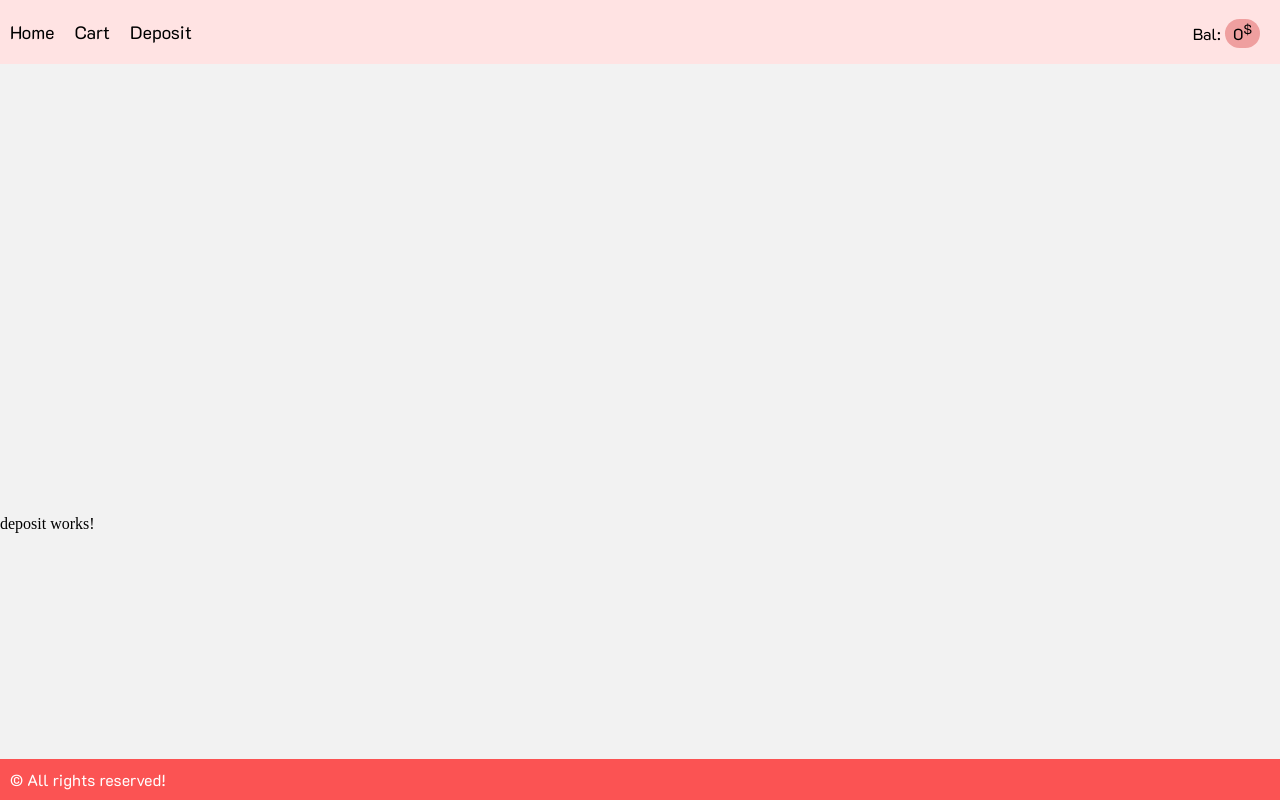
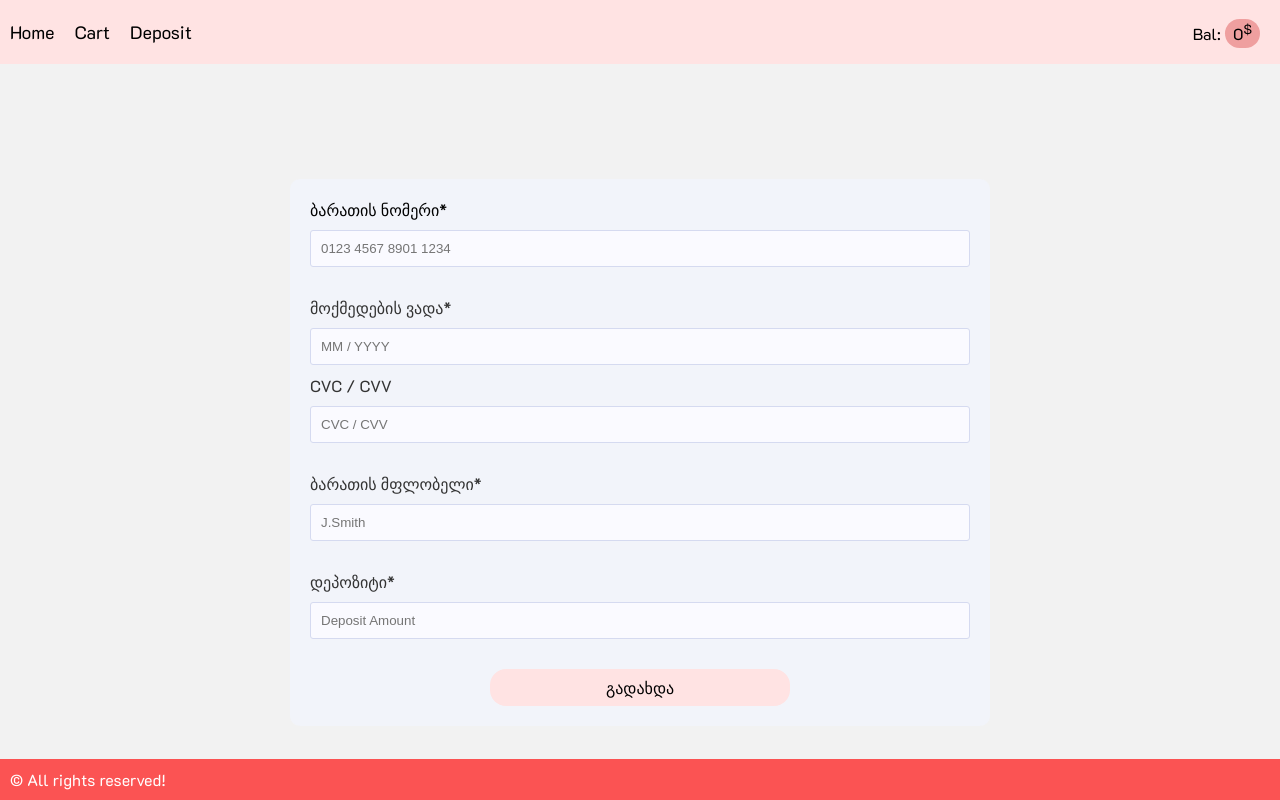
Before and after one commit to NikaKvaratskhelia/InternshipProject, an Angular app: page /deposit in a window 1280 px wide. Built offline with nearby package versions, Linux system fonts and the light colour scheme.

Commit message:
deposit added

```diff
--- a/src/app/components/deposit/deposit.html
+++ b/src/app/components/deposit/deposit.html
@@ -1 +1,45 @@
-<p>deposit works!</p>
+<form class="payment-info" (submit)="deposit()" [formGroup]="paymentInfo">
+
+    <div class="card-number">
+        <label for="cardNum">ბარათის ნომერი*</label><input id="cardNum" formControlName="cardNum" inputmode="numeric"
+            pattern="[0-9 ]*" (input)="formatCardNum($event)" placeholder="0123 4567 8901 1234" required
+            maxlength="19" />
+
+    </div>
+
+    <div class="card-date-cvv">
+        <div class="card-date input-group">
+            <label for="cardDate">მოქმედების ვადა*</label><input id="cardDate" formControlName="cardDate"
+                inputmode="numeric" pattern="[0-9/ ]*" (input)="formatDate($event)" placeholder="MM / YYYY" required />
+
+        </div>
+
+        <div class="card-cvv input-group">
+            <label for="cardCvv">CVC / CVV</label>
+            <input id="cardCvv" formControlName="cardCvv" inputmode="numeric" pattern="\d*" maxlength="4"
+                (input)="digitsOnly($event)" placeholder="CVC / CVV" required />
+        </div>
+    </div>
+
+    <div class="card-owner input-group">
+        <label for="cardOwner">ბარათის მფლობელი*</label><input id="cardOwner" formControlName="cardOwner"
+            pattern="[A-Za-z .']*" (input)="lettersOnly($event)" placeholder="J.Smith" required />
+    </div>
+
+    <div class="depo-amount input-group">
+        <label for="depo">დეპოზიტი*</label>
+        <input id="depo" type="number" min="0" max="9999" formControlName="depo" (input)="digitsOnly($event)"
+            placeholder="Deposit Amount" required />
+        @if(errorMessage.length > 0){
+        {{errorMessage}}
+        }
+    </div>
+
+    <button type=" submit">გადახდა</button>
+</form>
+
+@if(showPopup){
+<div class="pop-up">
+    {{ errorMessage }}
+</div>
+}
--- a/src/app/components/deposit/deposit.scss
+++ b/src/app/components/deposit/deposit.scss
@@ -0,0 +1,128 @@
+.payment-info {
+  display: flex;
+  flex-direction: column;
+  gap: 30px;
+  background-color: #f2f4fa;
+  padding: 20px;
+  border-radius: 10px;
+  max-width: 700px;
+  margin: auto;
+  margin-top: 50px;
+  font-family: k2d-regular;
+
+  input {
+    padding: 10px;
+    border: 1px solid #d5daf0;
+    border-radius: 3px;
+    background-color: #fafaff;
+  }
+
+  > div {
+    display: flex;
+    flex-direction: column;
+    gap: 10px;
+    width: 100%;
+
+    div {
+      width: 100%;
+      display: flex;
+      flex-direction: column;
+      justify-content: center;
+      gap: 10px;
+
+      input {
+        width: 100%;
+      }
+    }
+  }
+
+  button {
+    border: none;
+    font-family: k2d-regular;
+    font-size: 16px;
+    display: flex;
+    align-items: center;
+    justify-content: center;
+    text-align: center;
+    max-width: 300px;
+    width: 100%;
+    margin: auto;
+    padding: 8px;
+    color: #000;
+    border-radius: 16px;
+    background-color: #ffe3e3;
+    cursor: pointer;
+    transition: all 0.5s;
+
+    &:hover {
+      background-color: #ef9f9f;
+    }
+
+    &:active {
+      background-color: #fb5353;
+    }
+  }
+}
+
+.input-group {
+  display: flex;
+  flex-direction: column;
+  gap: 10px;
+
+  label {
+    font-size: 16px;
+    color: #333;
+  }
+
+  input {
+    width: 100%;
+    padding: 10px;
+    border: 1px solid #d5daf0;
+    border-radius: 3px;
+    background-color: #fafaff;
+  }
+}
+.pop-up {
+  position: fixed;
+  bottom: 20px;
+  left: 50%;
+  max-width: 300px;
+  width: 100%;
+  transform: translateX(-50%);
+  background-color: #0a74da;
+  color: white;
+  padding: 12px 24px;
+  text-align: center;
+  border-radius: 8px;
+  box-shadow: 0 4px 12px rgba(0, 0, 0, 0.2);
+  z-index: 1000;
+  font-size: 16px;
+  font-weight: 500;
+  font-family: 'bpg arial caps';
+  animation: slideUp 0.3s ease-out, fadeOut 0.5s ease-in 2.5s forwards;
+}
+
+.green {
+  background-color: green;
+}
+
+.red {
+  background-color: red;
+}
+
+@keyframes slideUp {
+  from {
+    transform: translate(-50%, 100%);
+    opacity: 0;
+  }
+  to {
+    transform: translate(-50%, 0);
+    opacity: 1;
+  }
+}
+
+@keyframes fadeOut {
+  to {
+    opacity: 0;
+  }
+}
--- a/src/app/components/deposit/deposit.ts
+++ b/src/app/components/deposit/deposit.ts
@@ -1,11 +1,91 @@
-import { Component } from '@angular/core';
+import { Component, inject } from '@angular/core';
+import { FormControl, FormGroup, ReactiveFormsModule, Validators } from '@angular/forms';
+import { BalanceService } from '../../services/balance-service';
+import { Router } from '@angular/router';
 
 @Component({
   selector: 'app-deposit',
-  imports: [],
+  imports: [ReactiveFormsModule],
   templateUrl: './deposit.html',
   styleUrl: './deposit.scss',
 })
 export class Deposit {
+  public errorMessage: string = '';
+  public prevBalance: number = 0;
+  public showPopup: boolean = false;
 
+  constructor(private balanceService: BalanceService, private router: Router) {
+    this.balanceService.balance$.subscribe((b) => {
+      this.prevBalance = b;
+    });
+  }
+
+  public paymentInfo: FormGroup = new FormGroup({
+    cardNum: new FormControl('', [
+      Validators.required,
+      Validators.pattern(/^(?:\d{4} ?){3}\d{4}$/),
+    ]),
+    cardDate: new FormControl('', [
+      Validators.required,
+      Validators.pattern(/^(0[1-9]|1[0-2]) ?\/ ?\d{4}$/),
+    ]),
+    cardCvv: new FormControl('', [Validators.required, Validators.pattern(/^\d{3,4}$/)]),
+    cardOwner: new FormControl('', [Validators.required, Validators.pattern(/^[A-Za-z .']{2,}$/)]),
+    depo: new FormControl('', [Validators.required, Validators.pattern(/^[1-9]\d*$/)]),
+  });
+
+  deposit() {
+    if (this.paymentInfo.value.depo <= 0) {
+      this.errorMessage = 'დეპოზიტი ვერ იქნება ერთზე ნაკლები.';
+      return;
+    }
+
+    const newBalance = this.prevBalance + Number(this.paymentInfo.value.depo);
+    this.balanceService.setBalance(newBalance);
+
+    this.showPopup = true;
+    this.errorMessage = "დეპოზიტი წარმატებით დაემატა"
+    setTimeout(() => {
+      this.showPopup = false;
+      this.router.navigate(['/']);
+    }, 2000);
+  }
+
+  formatCardNum(event: Event) {
+    const input = event.target as HTMLInputElement;
+    input.value = input.value
+      .replace(/\D/g, '')
+      .replace(/(.{4})/g, '$1 ')
+      .trim();
+    this.paymentInfo.get('cardNum')?.setValue(input.value, { emitEvent: false });
+  }
+
+  formatDate(event: Event) {
+    const input = event.target as HTMLInputElement;
+    let v = input.value.replace(/\D/g, '');
+    if (v.length > 2) v = v.slice(0, 2) + ' / ' + v.slice(2, 6);
+    input.value = v;
+    this.paymentInfo.get('cardDate')?.setValue(input.value, { emitEvent: false });
+  }
+
+  lettersOnly(event: Event) {
+    const input = event.target as HTMLInputElement;
+    input.value = input.value.replace(/[^A-Za-z .']/g, '');
+    this.paymentInfo.get('cardOwner')?.setValue(input.value, { emitEvent: false });
+  }
+
+  digitsOnly(event: Event) {
+    const input = event.target as HTMLInputElement;
+
+    const controlName = input.getAttribute('formControlName');
+    if (!controlName) return;
+
+    let cleaned = input.value.replace(/\D/g, '');
+    cleaned = cleaned.replace(/^0+/, '');
+    input.value = cleaned;
+
+    const control = this.paymentInfo.get(controlName);
+    control?.setValue(cleaned, { emitEvent: false });
+    control?.updateValueAndValidity();
+  }
 }
--- a/src/app/components/header/header.html
+++ b/src/app/components/header/header.html
@@ -7,5 +7,5 @@
         </ul>
     </nav>
 
-    <p class="balance">Bal: <span>{{balance}}<sup>$</sup></span></p>
+    <p class="balance">Bal: <span>{{ balance$ | async }}<sup>$</sup></span></p>
 </header>
--- a/src/app/components/header/header.ts
+++ b/src/app/components/header/header.ts
@@ -1,12 +1,18 @@
 import { Component } from '@angular/core';
 import { RouterModule } from '@angular/router';
+import { BalanceService } from '../../services/balance-service';
+import { AsyncPipe } from '@angular/common';
 
 @Component({
   selector: 'app-header',
-  imports: [RouterModule],
+  imports: [RouterModule, AsyncPipe],
   templateUrl: './header.html',
   styleUrl: './header.scss',
 })
 export class Header {
-  public balance: number = 0;
+  public balance$;
+
+  constructor(private balanceService: BalanceService) {
+    this.balance$ = this.balanceService.balance$;
+  }
 }
--- /dev/null
+++ b/src/app/services/balance-service.ts
@@ -0,0 +1,21 @@
+import { Injectable } from '@angular/core';
+import { BehaviorSubject } from 'rxjs';
+
+@Injectable({
+  providedIn: 'root',
+})
+export class BalanceService {
+  private balanceSubject = new BehaviorSubject<number>(0);
+  public balance$ = this.balanceSubject.asObservable();
+
+  constructor() {
+    const stored = localStorage.getItem('balance');
+    const parsed = stored ? Number(stored) : 0;
+    this.balanceSubject.next(parsed);
+  }
+
+  setBalance(amount: number) {
+    this.balanceSubject.next(amount);
+    localStorage.setItem('balance', String(amount));
+  }
+}
```
Also changed, not shown: 1 other file (tests, documents, lock files or other folders).
